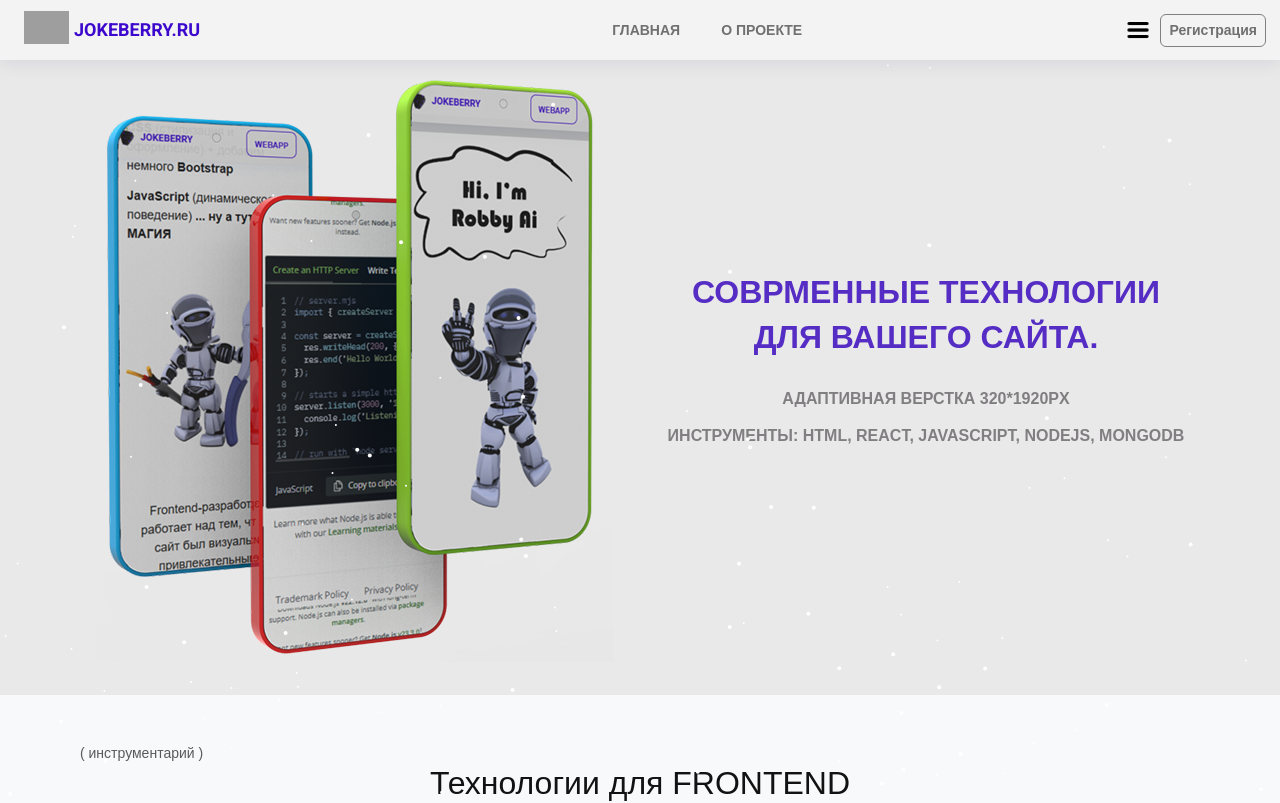
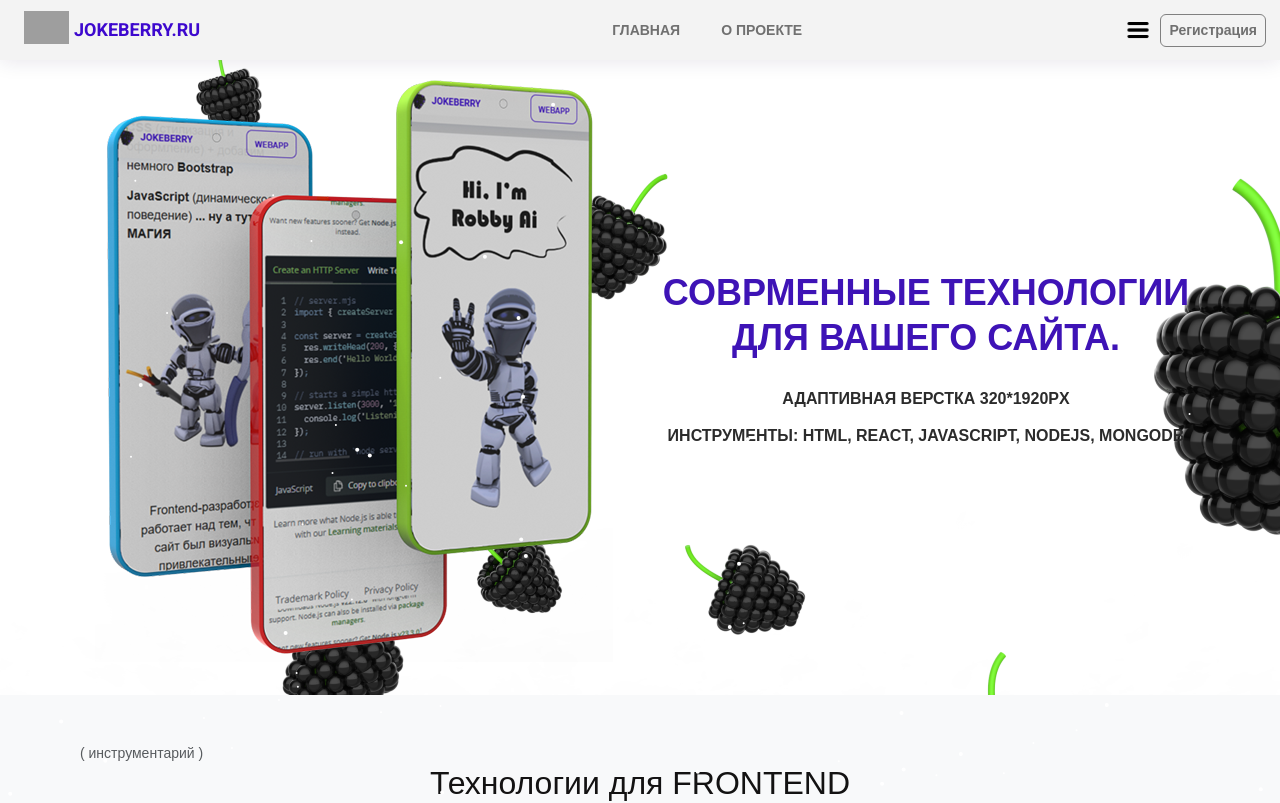
Before and after one commit to dankfedorov/Jokeberry-Frontend, a React app: page / in a window 1280 px wide. Shown: the top 803 px of the page. Built offline with nearby package versions, Linux system fonts and the light colour scheme; grey boxes are pictures that could not be loaded.

Commit message:
add img by css at hero section

```diff
--- a/src/assets/styles/landpage.css
+++ b/src/assets/styles/landpage.css
@@ -76,9 +76,10 @@ ul {
 
 /*hero*/
 .hero {
-  background-color: #e9e9e9;
+  background-color: #ffffff;
   padding-top: 55px;
   padding-bottom: 25px;
+  background-image: url(../images/jokeberry.png);
 }
 .container__hero {
   padding-top: 10px;
@@ -108,21 +109,22 @@ ul {
 
 }
 
+
 .hero h1 {
   position: relative;
   padding-top: 10px;
   max-width: 100%;
   font-style: normal;
-  font-weight: 600;
-  font-size: 32px;
+  font-weight: 700;
+  font-size: 36px;
   line-height: 45px;
-  color: #552dc4;
+  color: #3e13b6;
   margin-bottom: 15px;
   text-transform: uppercase;
 }
 .hero h2 {
   position: relative;
-  background-color: #26364b;
+  background-color: #000000;
   padding: 10px;
   border-radius: 5px;
   max-width: 100%;
@@ -142,7 +144,7 @@ ul {
   font-size: 16px;
   text-transform: uppercase;
   line-height: 29px;
-  color: #807e80;
+  color: #2b2b2b;
 }
 .hero a {
   position: relative;
--- a/src/components/data/backendlink.js
+++ b/src/components/data/backendlink.js
@@ -19,6 +19,12 @@ const backendlink = [
     },
     {
         _id: 4,
+        name: 'JWT Авторизация',
+        icon: 'bi bi-robot',
+        link: '/b5'
+    },
+    {
+        _id: 4,
         name: 'Загрузка на сервер',
         icon: 'bi bi-robot',
         link: '/b5'
```
